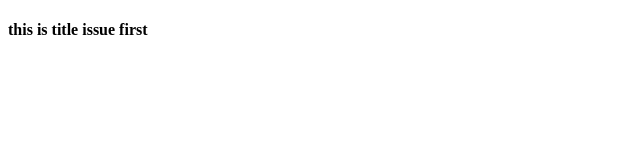
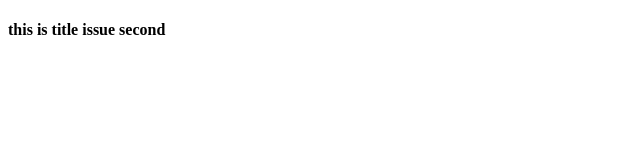
Before and after one commit to thesandeepsaini/DemoProduct, a plain HTML site: page monument.html in a window 1280 px wide. Shown: the full height of the page, 0-640 px from the left. Drawn offline with Linux system fonts and the light colour scheme.

Commit message:
this is title issue seconf

```diff
--- a/monument.html
+++ b/monument.html
@@ -7,6 +7,6 @@
     <title>Document</title>
 </head>
 <body>
-    <h4>this is title issue first</h4>
+    <h4>this is title issue second</h4>
 </body>
 </html>
```
